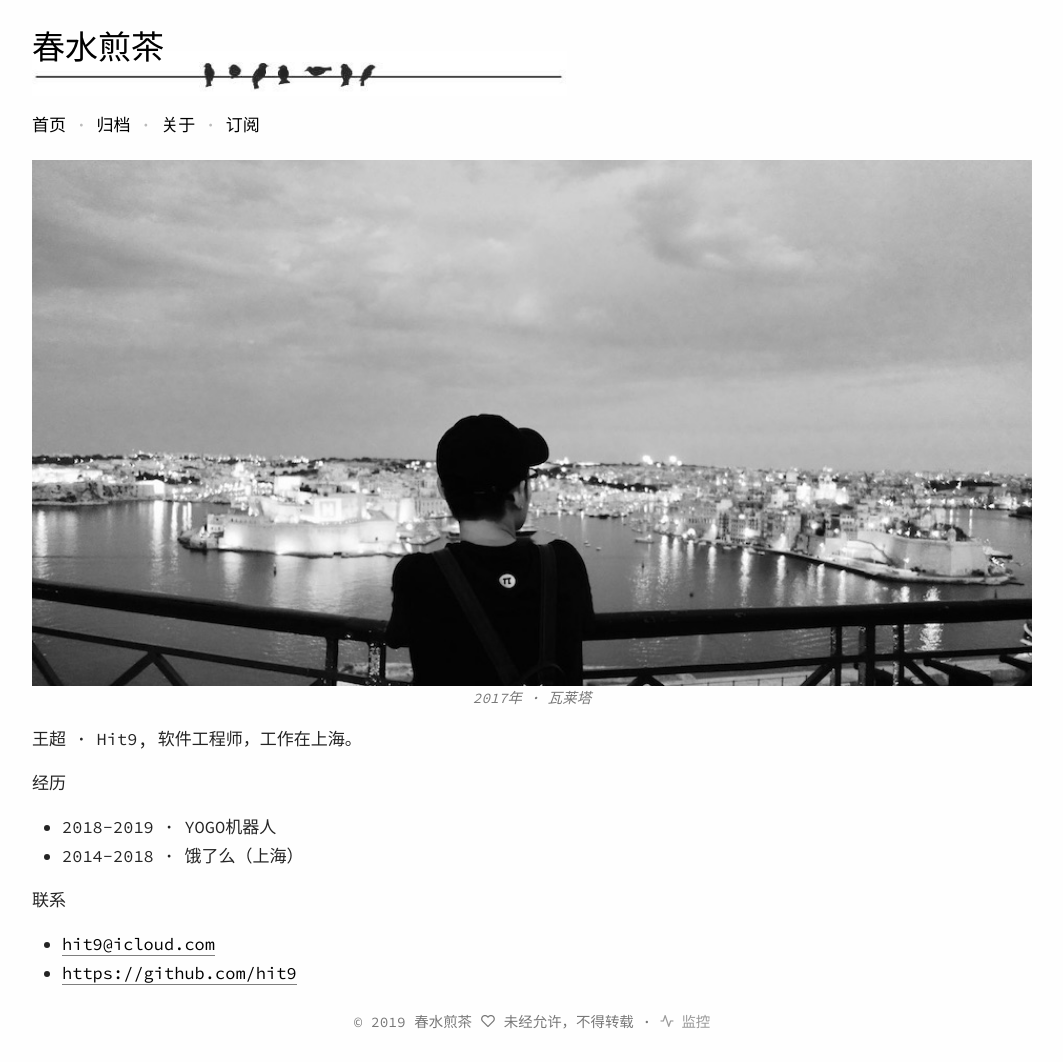
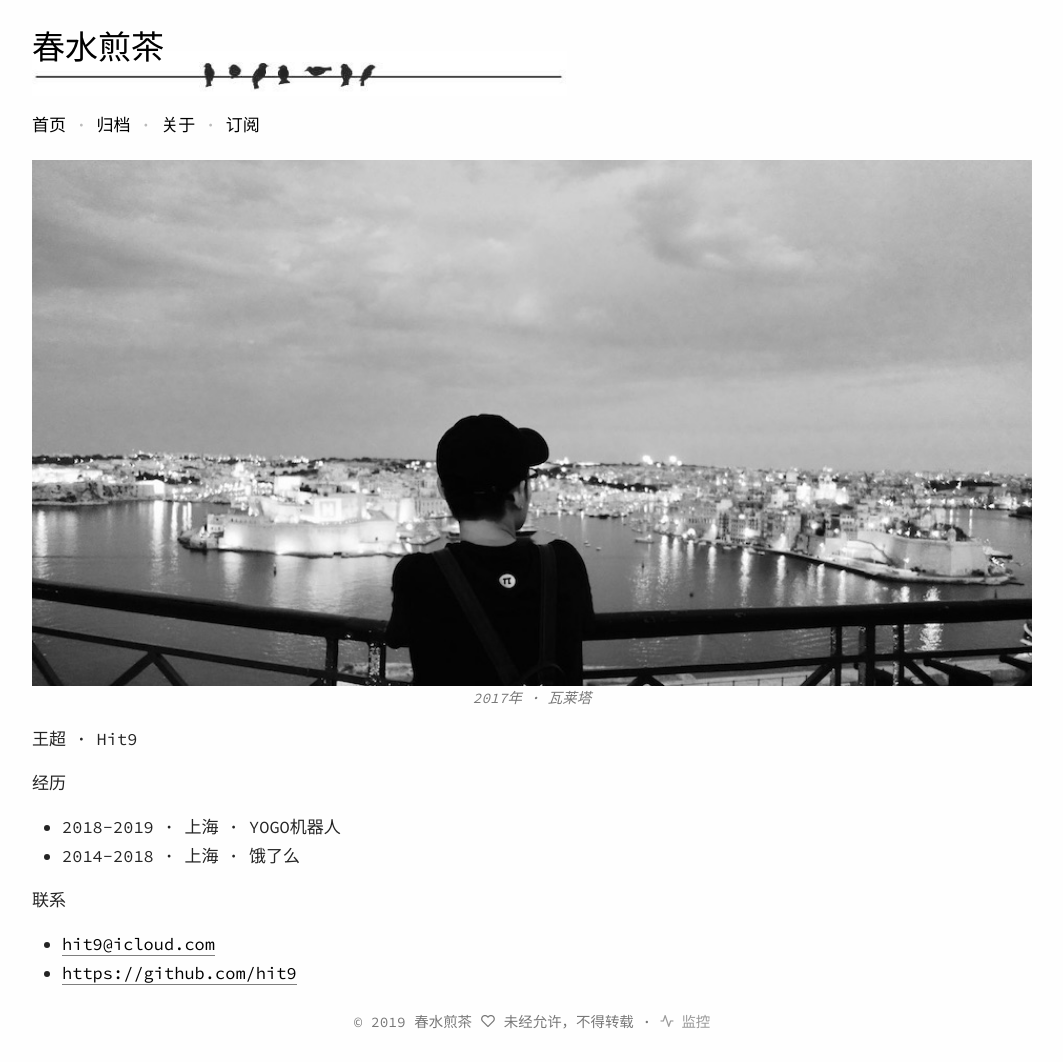
Before and after one commit to gfphoto/writings.sh, a Jekyll site: the page built from about.md, in a window 1280 px wide. Shown: the whole page, without its empty margins (108-1171 px from the left). Built offline with Jekyll 4.4.1, drawn with Linux system fonts in a browser that asks for light colours; some web fonts are replaced.

Commit message:
Minor update

```diff
--- a/about.md
+++ b/about.md
@@ -7,12 +7,12 @@ id: about
 
 {% include image.html width="100%" absolute_url='/assets/images/i.jpg' note="2017年 · 瓦莱塔" %}
 
-王超 · Hit9, 软件工程师，工作在上海。
+王超 · Hit9
 
 经历
 
-* 2018-2019 · YOGO机器人
-* 2014-2018 · 饿了么（上海）
+* 2018-2019 · 上海 · YOGO机器人
+* 2014-2018 · 上海 · 饿了么
 
 联系
 
```
